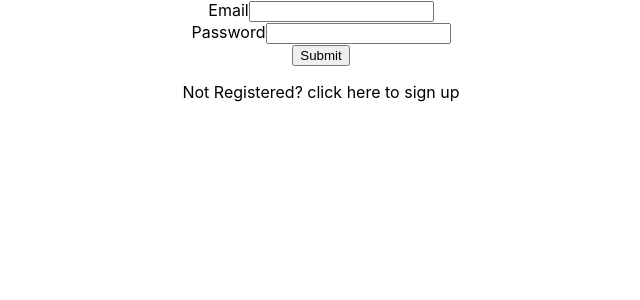
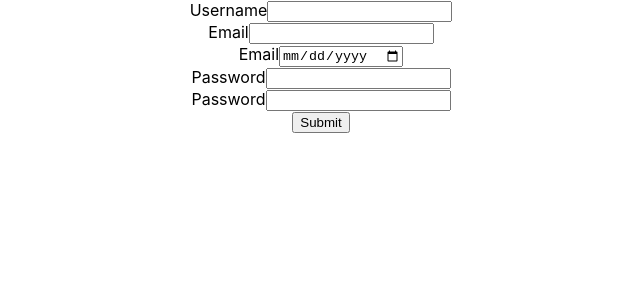
Before and after one commit to rhysw97/social-media, a React (Create React App) app: page / in a window 1280 px wide. Shown: the top 300 px of the page, without its empty margins (319-959 px from the left). Built offline with nearby package versions, Linux system fonts and the light colour scheme.

Commit message:
updated app component to show register

```diff
--- a/src/App.js
+++ b/src/App.js
@@ -1,13 +1,14 @@
 import logo from './logo.svg';
 import './App.css';
-import CreatePost from './components/create-post'
+import CreatePost from './components/post-system/create-post'
 import Login from './components/login';
+import Register from './components/register';
 
 //allow user to post
 function App() {
   return (
     <div className="App">
-      <Login/>
+      <Register/>
     </div>
   );
 }
```
